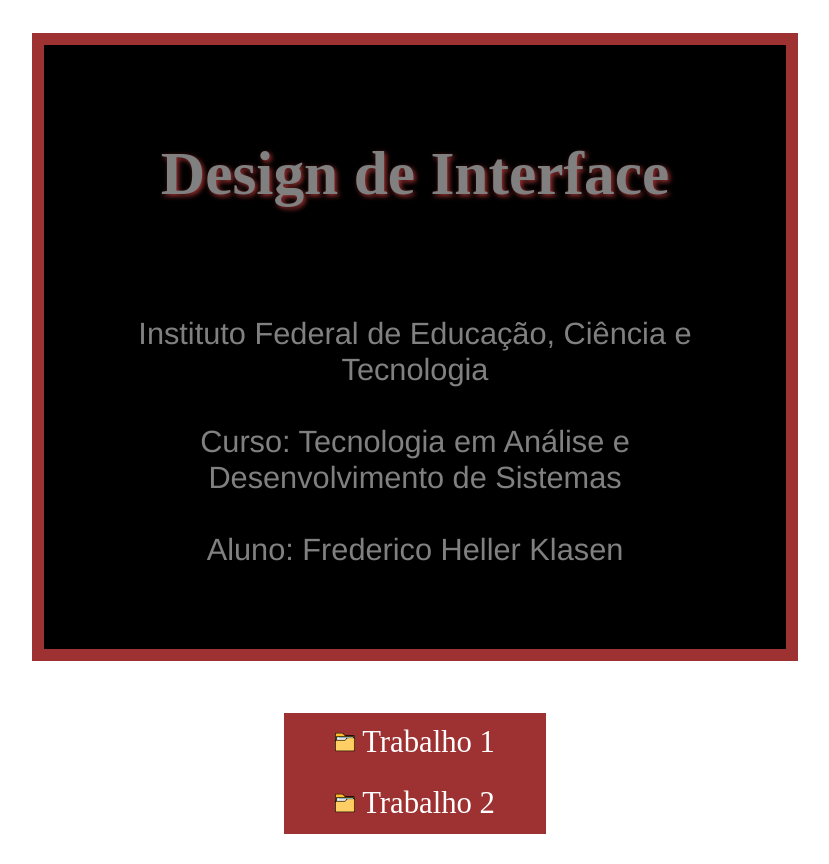
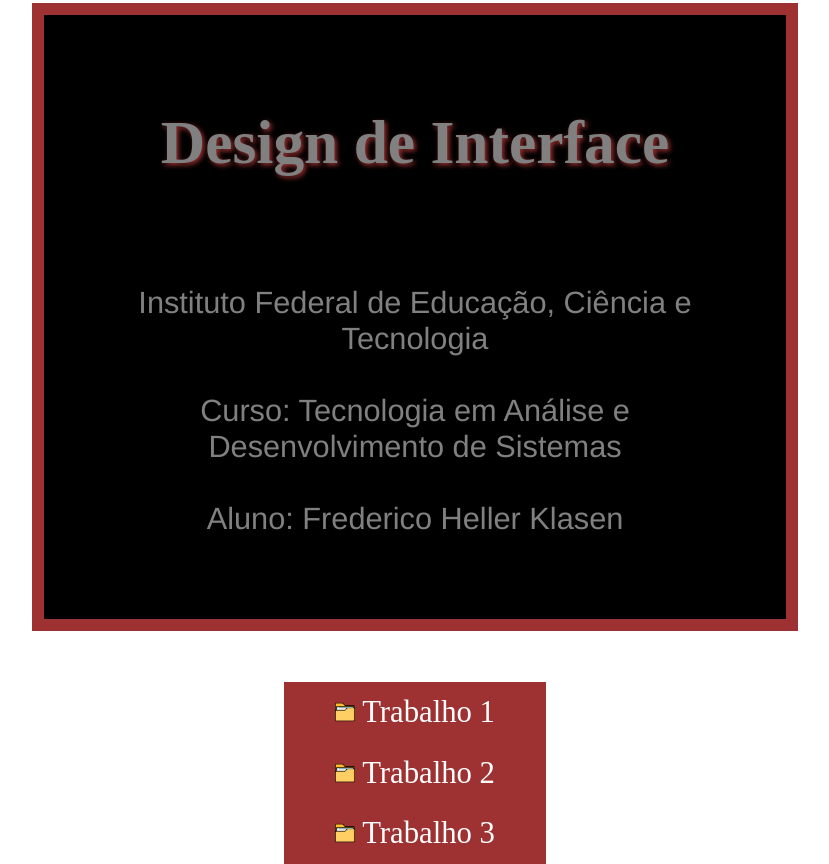
Before and after one commit to FredericoKlasen/DesignDeInterfacesTrabalho1, a plain HTML site: page index.html in a window 1280 px wide. Shown: the whole page, without its empty margins (233-1062 px from the left). Before the commit the page ends 834 px from the top, so only its background shows below. Drawn offline with Linux system fonts and the light colour scheme.

Commit message:
index.html

```diff
--- a/index.html
+++ b/index.html
@@ -21,6 +21,8 @@
         Trabalho 1</a>
     <a class="button" href="trab2/home.html"><img src="imagens/pasta.png" width="20"></img>
         Trabalho 2</a>
+    <a class="button" href="trab3/home.html"><img src="imagens/pasta.png" width="20"></img>
+        Trabalho 3</a>
 
 </body>
 </html>
```
